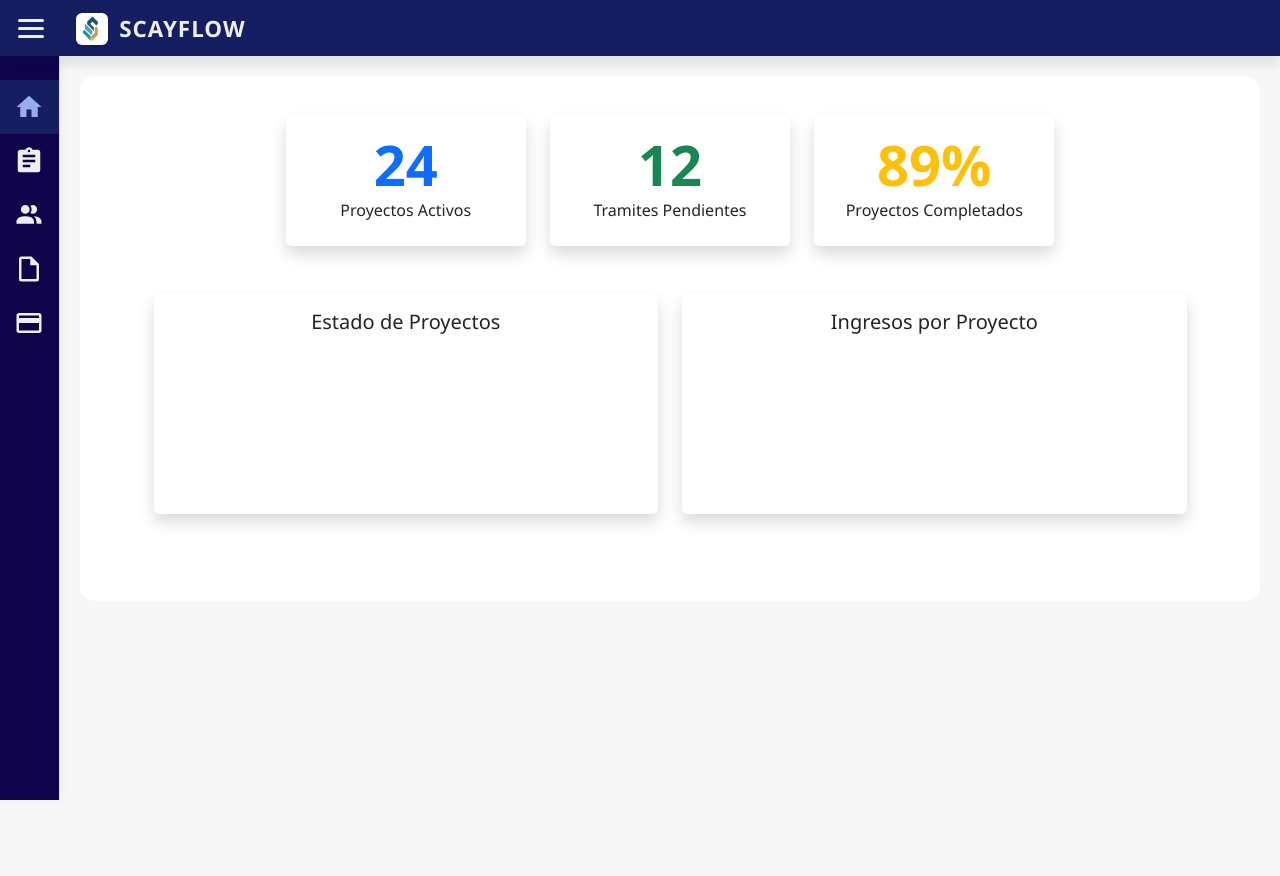
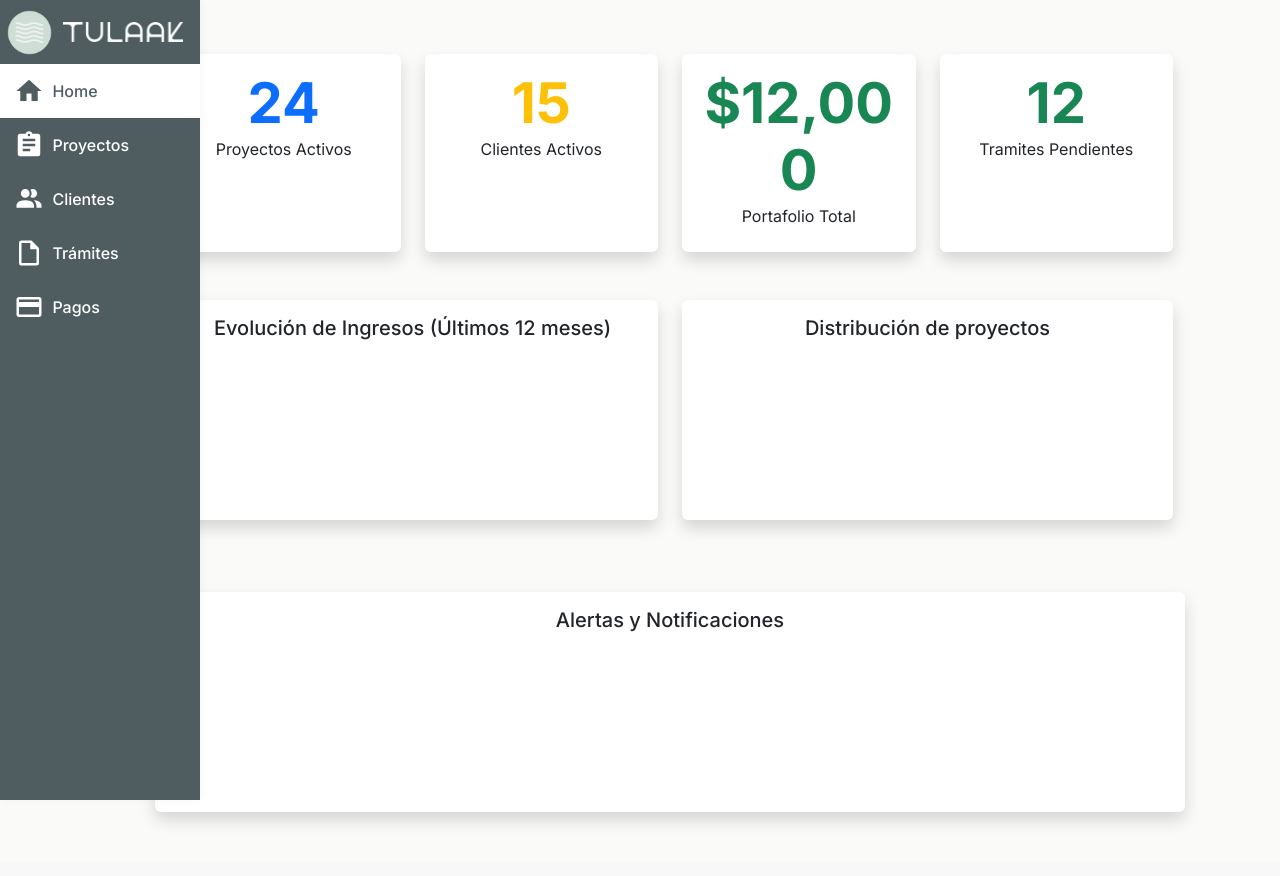
Before and after one commit to WilliamOG28/SCAYFLOW, a Django app: page / in a window 1280 px wide. After the commit the page ends 823 px from the top, so only its background shows below. Run offline with Django 5.2, Linux system fonts and the light colour scheme; a map, chart or similar area stays blank.

Commit message:
Cambios en la paleta de colores

```diff
--- a/SCAY/Proyectos/static/css/index_style.css
+++ b/SCAY/Proyectos/static/css/index_style.css
@@ -1,186 +1,116 @@
-/* ==========================================================================
-   VARIABLES CSS
-   ========================================================================== */
+@import url('https://fonts.googleapis.com/css2?family=Inter:wght@400;500;700&display=swap');
+/* =========================
+   VARIABLES
+   ========================= */
 :root {
-    --background-color: #f7f7f7;
-    --navbar-bg: #141E61;
-    --navbar-text: #EEEEEE;
-    --sidebar-bg: #0F044C;
-    --sidebar-text: #EEEEEE;
-    --sidebar-hover: #787A91;
-    --sidebar-selected: #141E61;
-    --sidebar-selected-text: #98ABEE;
-    --brand-accent: #98ABEE;
-    --border-color: #e0e0e0;
-    --shadow: 0 10px 8px rgba(20, 30, 97, 0.08);
+  --background-color: #FAFAF9;
+  --sidebar-bg: #4F5D61;
+  --sidebar-text: #FFF;
+  --sidebar-hover: #FFF;
+  --sidebar-selected: #FFF;
+  --sidebar-selected-text: #4F5D61;
   --sidebar-width: 200px;
   --sidebar-width-collapsed: 60px;
   --sidebar-icon-size: 24px;
   --sidebar-icon-container: 30px;
-    --navbar-height: 56px;
-    --bs-heading-color: #EEEEEE;
+  --bs-heading-color: #EEE;
 }
 
-/* ==========================================================================
-   RESET Y BASE
-   ========================================================================== */
+/* =========================
+   RESET & BASE
+   ========================= */
 * {
   box-sizing: border-box;
   margin: 0;
   padding: 0;
-    font-family: 'Segoe UI', Arial, sans-serif;
+  font-family: 'Inter', 'Helvetica Neue', Arial, sans-serif;
+  font-size: 1rem;
+}
+body {
+  background: var(--background-color);
 }
 
-body {
-    background: var(--background-color);
-    min-height: 100vh;
-}
-
-/* ==========================================================================
-   CONTAINER PRINCIPAL (Contenido principal de la página)
-   ========================================================================== */
+/* =========================
+   CONTAINER PRINCIPAL
+   ========================= */
 .container {
-    background-color: white;
   border-radius: 15px;
-    height: 100%;
-    margin-top: calc(var(--navbar-height) + 20px); /* Espacio debajo de la navbar */
-    margin-left: calc(var(--sidebar-width) + 20px); /* Espacio a la derecha del sidebar */
+  margin-left: calc(var(--sidebar-width) + 20px);
   margin-right: 20px;
-    margin-bottom: 20px; /* Espacio derecho */
+  margin-bottom: 20px;
+  padding: 20px;
   transition: margin-left 0.3s cubic-bezier(0.4, 0, 0.2, 1);
-    padding: 5px;
   width: auto;
   max-width: none;
 }
-
-/* Cuando el sidebar está colapsado */
 body:has(.sidebar.collapsed) .container,
-.sidebar.collapsed ~ .container,
-.sidebar-collapsed .container {
+.sidebar-collapsed .container,
+.sidebar.collapsed ~ .container {
   margin-left: calc(var(--sidebar-width-collapsed) + 20px);
 }
 
-/* ==========================================================================
-   NAVBAR SUPERIOR
-   ========================================================================== */
-.navbar {
-    background: var(--navbar-bg);
-    color: var(--navbar-text);
-    box-shadow: var(--shadow);
-    width: 100%;
-    height: var(--navbar-height);
-    display: flex;
-    align-items: center;
-    justify-content: space-between;
-    padding: 0.7rem 10px;
-    position: fixed;
-    top: 0;
-    left: 0;
-    z-index: 200;
-}
-
-.navbar-left {
-    display: flex;
-    align-items: center;
-    gap: 1.5rem;
-}
-
+/* =========================
+   BRAND
+   ========================= */
 .brand {
   display: flex;
   align-items: center;
   gap: 0.7rem;
+  padding: 7px;
+}
+.brand-logo {
+  height: 45px;
+  width: 45px;
+  object-fit: contain;
+}
+.brand-logo-nombre {
+  height: 50px;
+  width: 120px;
+  object-fit: contain;
 }
 
-.brand-logo {
-    height: 32px;
-    width: 32px;
-    object-fit: contain;
-    border-radius: 6px;
-    background: #fff;
-    box-shadow: 0 1px 4px rgba(0, 0, 0, 0.07);
-}
-
-.brand-title {
-    font-size: 1.4rem;
-    font-weight: 700;
-    letter-spacing: 1px;
-    color: var(--navbar-text);
-    transition: opacity 0.2s ease;
-}
-
-.menu-toggle {
-    background: none;
-    border: none;
-    display: flex;
-    flex-direction: column;
-    gap: 5px;
-    cursor: pointer;
-    padding: 8px;
-    border-radius: 6px;
-    transition: background 0.2s ease;
-}
-
-.menu-toggle:focus,
-.menu-toggle:hover {
-    background: rgba(255, 255, 255, 0.08);
-}
-
-.menu-bar {
-    width: 26px;
-    height: 3px;
-    background: var(--navbar-text);
-    border-radius: 2px;
-    display: block;
-    transition: all 0.3s ease;
-}
-
-.navbar-right {
-    display: flex;
-    align-items: center;
-    gap: 1rem;
-}
-
-/* ==========================================================================
-   SIDEBAR LATERAL
-   ========================================================================== */
+/* =========================
+   SIDEBAR
+   ========================= */
 .sidebar {
   background: var(--sidebar-bg);
   color: var(--sidebar-text);
   width: var(--sidebar-width);
-    height: calc(100vh - var(--navbar-height));
+  height: 100%;
   position: fixed;
-    top: var(--navbar-height);
   left: 0;
   z-index: 100;
-    border-right: 1px solid var(--border-color);
   box-shadow: 2px 0 8px rgba(20, 30, 97, 0.04);
   transition: width 0.3s cubic-bezier(0.4, 0, 0.2, 1);
   overflow: hidden;
 }
-
-/* Sidebar colapsado */
 .sidebar.collapsed {
   width: var(--sidebar-width-collapsed);
 }
-
-/* ==========================================================================
-   NAVEGACIÓN DEL SIDEBAR
-   ========================================================================== */
-.sidebar nav {
-    padding: 1.5rem 0;
-    height: 100%;
+#sidebar-hover-area {
+  position: fixed;
+  top: 0;
+  left: 0;
+  width: var(--sidebar-width-collapsed);
+  height: 100vh;
+  z-index: 99;
+  background: transparent;
+}
+#sidebar-hover-area:hover ~ .sidebar,
+.sidebar:hover {
+  width: var(--sidebar-width) !important;
 }
 
+/* =========================
+   SIDEBAR NAVIGATION
+   ========================= */
 .sidebar nav ul {
   list-style: none;
-    padding: 0;
-    margin: 0;
+  padding: 0%;
 }
-
 .sidebar nav li {
   width: 100%;
 }
-
 .sidebar a {
   display: flex;
   align-items: center;
@@ -190,24 +120,22 @@
   color: var(--sidebar-text);
   font-weight: 500;
   font-size: 0.9rem;
-    transition: background-color 0.2s ease, color 0.2s ease;
+  transition: background-color 0.2s, color 0.2s;
   position: relative;
   white-space: nowrap;
 }
-
-.sidebar a:hover {
+.sidebar a:hover,
+.sidebar a.selected {
   background: var(--sidebar-hover);
-    color: #fff;
+  color: var(--sidebar-selected-text);
+}
+.sidebar a.selected {
+  background: var(--sidebar-selected);
 }
 
-.sidebar a.selected {
-    background: var(--sidebar-selected);
-    color: var(--sidebar-selected-text);
-}
-
-/* ==========================================================================
-   ICONOS DEL SIDEBAR
-   ========================================================================== */
+/* =========================
+   SIDEBAR ICONS
+   ========================= */
 .sidebar .icon {
   display: flex;
   align-items: center;
@@ -217,93 +145,38 @@
   min-width: var(--sidebar-icon-container);
   font-size: var(--sidebar-icon-size);
   color: inherit;
-    transition: color 0.2s ease;
+  transition: color 0.2s;
   position: relative;
 }
 
-.sidebar a.selected .icon {
-    color: var(--brand-accent);
-}
-
-/* ==========================================================================
-   ETIQUETAS DEL SIDEBAR (LABELS)
-   ========================================================================== */
+/* =========================
+   SIDEBAR LABELS
+   ========================= */
 .sidebar .label {
   margin-left: 0.5rem;
-    transition: opacity 0.3s ease, transform 0.3s ease;
+  transition: opacity 0.3s, transform 0.3s;
   transform: translateX(0);
   opacity: 1;
   flex: 1;
 }
-
-/* Sidebar colapsado: ocultar labels */
 .sidebar.collapsed .label {
   opacity: 0;
   visibility: hidden;
   width: 0;
   margin-left: 0;
 }
+#sidebar-hover-area:hover ~ .sidebar .label,
+.sidebar:hover .label {
+  opacity: 1 !important;
+  visibility: visible !important;
+  width: auto !important;
+  margin-left: 0.5rem !important;
+}
 
-/* Sidebar colapsado: mantener iconos alineados */
+/* Sidebar collapsed: keep icons aligned */
 .sidebar.collapsed a {
-    padding: 0.75rem 0.9rem;
   justify-content: flex-start;
 }
-
 .sidebar.collapsed .icon {
   margin-left: 0;
 }
-
-/* ==========================================================================
-   RESPONSIVE (MÓVIL)
-   ========================================================================== */
-@media (max-width: 768px) {
-    /* El container ocupa casi todo el ancho, sin margen izquierdo para sidebar */
-    .container {
-        margin-left: 20px;
-        margin-right: 20px;
-        width: calc(100% - 40px);
-        max-width: none;
-    }
-    /* Cuando el sidebar está visible en móvil, el container no se mueve */
-    body:has(.sidebar.show) .container,
-    .sidebar.show ~ .container,
-    .sidebar-expanded .container {
-        margin-left: 20px;
-    }
-
-    /* Sidebar oculto por defecto en móvil */
-    .sidebar {
-        transform: translateX(-100%);
-        transition: transform 0.3s ease, width 0.3s ease;
-    }
-    /* Sidebar visible en móvil */
-    .sidebar.show {
-        transform: translateX(0);
-    }
-    /* Sidebar colapsado en móvil */
-    .sidebar.collapsed {
-        transform: translateX(-100%);
-    }
-    /* Sidebar colapsado pero visible en móvil */
-    .sidebar.collapsed.show {
-        transform: translateX(0);
-        width: var(--sidebar-width-collapsed);
-    }
-    /* Redundante pero asegura que el container no se mueva cuando sidebar está visible */
-    body:has(.sidebar.show) .container,
-    .sidebar.show ~ .container {
-        margin-left: 20px;
-    }
-}
-
-/* ==========================================================================
-   UTILIDADES PARA NAVEGADORES SIN :has()
-   ========================================================================== */
-/* Si usas JS para agregar clases al body según el estado del sidebar */
-.sidebar-expanded .container {
-    margin-left: calc(var(--sidebar-width) + 20px);
-}
-.sidebar-collapsed .container {
-    margin-left: calc(var(--sidebar-width-collapsed) + 20px);
-}
--- a/SCAY/Proyectos/static/js/sidebar.js
+++ /dev/null
@@ -1,38 +0,0 @@
-// Sidebar toggle and active state logic
-
-document.addEventListener('DOMContentLoaded', function () {
-    const sidebar = document.getElementById('sidebar');
-    const menuToggle = document.querySelector('.menu-toggle');
-    const links = sidebar.querySelectorAll('a');
-
-    // Toggle sidebar collapsed/expanded
-    menuToggle.addEventListener('click', function () {
-        const isMobile = window.innerWidth <= 700;
-        if (isMobile) {
-            sidebar.classList.toggle('open');
-        } else {
-            sidebar.classList.toggle('collapsed');
-        }
-    });
-
-    // Active state for sidebar links
-    links.forEach(link => {
-    link.addEventListener('click', function (e) {
-    // Solo prevenir el default si el href es '#'
-    if (this.getAttribute('href') === '#') {
-    e.preventDefault();
-    }
-    links.forEach(l => l.classList.remove('selected'));
-    this.classList.add('selected');
-    });
-    });
-
-    // Cierra el sidebar en móvil al hacer click fuera
-    document.addEventListener('click', function (e) {
-        if (window.innerWidth <= 700 && sidebar.classList.contains('open')) {
-            if (!sidebar.contains(e.target) && !menuToggle.contains(e.target)) {
-                sidebar.classList.remove('open');
-            }
-        }
-    });
-});
--- a/SCAY/Proyectos/templates/base.html
+++ b/SCAY/Proyectos/templates/base.html
@@ -16,28 +16,17 @@
         <link rel="stylesheet" href="{% static 'css/index_style.css' %}">
     </head>
     <body>
-        <!-- Barra de navegación superior -->
-        <header class="navbar" role="banner">
-            <div class="navbar-left">
-                <!-- Botón para abrir/cerrar el menú lateral -->
-                <button class="menu-toggle" aria-label="Abrir menú lateral" aria-controls="sidebar" aria-expanded="false">
-                    <span class="menu-bar"></span>
-                    <span class="menu-bar"></span>
-                    <span class="menu-bar"></span>
-                </button>
+    <!-- Área invisible para activar el sidebar al acercar el cursor -->
+    <div id="sidebar-hover-area"></div>
+    <!-- Menú lateral de navegación -->
+    <section class="sidebar collapsed" id="sidebar" role="navigation" aria-label="Menú principal">
+            <nav>
                 <!-- Logo y nombre de la aplicación -->
                 <div class="brand">
-                    <img src="{% static 'img/logo.png' %}" alt="Logo" class="brand-logo" height="32"/>
-                    <span class="brand-title">SCAYFLOW</span>
+                        <img src="{% static 'img/logo.png' %}" alt="Logo" class="brand-logo">
+                        <!--<img src="{% static 'img/logo-nombre.png' %}" alt="Logo" class="brand-logo-nombre">-->
+                        <img src="{% static 'img/logo-nombre.png' %}" alt="Logo" class="brand-logo-nombre">
                 </div>
-            </div>
-            <div class="navbar-right">
-                <!-- Espacio para botones de usuario, notificaciones, etc. -->
-            </div>
-        </header>
-        <!-- Menú lateral de navegación -->
-        <section class="sidebar collapsed" id="sidebar" role="navigation" aria-label="Menú principal">
-            <nav>
                 <ul>
                     <!-- Opción Home -->
                     <li>
@@ -119,6 +108,24 @@
                                 </div>
                             </div>
                         </div>
+                        <!-- KPI: Proyectos Completados -->
+                        <div class="col-12 col-sm-6 col-lg-3">
+                            <div class="card border-0 shadow h-100">
+                                <div class="card-body text-center">
+                                    <div class="display-4 fw-bold text-warning" id="kpiProyectosCompletados">15</div>
+                                    <div class="card-title">Clientes Activos</div>
+                                </div>
+                            </div>
+                        </div>
+                        <!-- KPI: Ingresos Totales -->
+                        <div class="col-12 col-sm-6 col-lg-3">
+                            <div class="card border-0 shadow h-100">
+                                <div class="card-body text-center">
+                                    <div class="display-4 fw-bold text-success" id="kpiIngresosTotales">$12,000</div>
+                                    <div class="card-title">Portafolio Total</div>
+                                </div>
+                            </div>
+                        </div>
                         <!-- KPI: Ingresos Totales -->
                         <div class="col-12 col-sm-6 col-lg-3">
                             <div class="card border-0 shadow h-100">
@@ -128,15 +135,7 @@
                                 </div>
                             </div>
                         </div>
-                        <!-- KPI: Proyectos Completados -->
-                        <div class="col-12 col-sm-6 col-lg-3">
-                            <div class="card border-0 shadow h-100">
-                                <div class="card-body text-center">
-                                    <div class="display-4 fw-bold text-warning" id="kpiProyectosCompletados">89%</div>
-                                    <div class="card-title">Proyectos Completados</div>
-                                </div>
-                            </div>
-                        </div>
+
                     </div>
                 </section>
                 <!-- Dashboard de Gráficos -->
@@ -146,7 +145,7 @@
                         <div class="col-md-6 mb-4">
                             <div class="card border-0 shadow h-100">
                                 <div class="card-body">
-                                    <h5 class="card-title text-center">Estado de Proyectos</h5>
+                                    <h5 class="card-title text-center">Evolución de Ingresos (Últimos 12 meses)</h5>
                                     <canvas id="chartEstadoProyectos"></canvas>
                                 </div>
                             </div>
@@ -155,18 +154,26 @@
                         <div class="col-md-6 mb-4">
                             <div class="card border-0 shadow h-100">
                                 <div class="card-body">
-                                    <h5 class="card-title text-center">Ingresos por Proyecto</h5>
+                                    <h5 class="card-title text-center">Distribución de proyectos</h5>
                                     <canvas id="chartIngresosProyectos"></canvas>
                                 </div>
                             </div>
                         </div>
                     </div>
                 </section>
+                <section>
+                    <div class="row">
+                            <div class="card border-0 shadow h-100">
+                                <div class="card-body">
+                                    <h5 class="card-title text-center">Alertas y Notificaciones</h5>
+                                    <canvas id="chartIngresosProyectos"></canvas>
+                                </div>
+                            </div>
+                    </div>
+                </section>
             </div>
             {% endblock %}
         </div>
-        <!-- Scripts JavaScript -->
-        <script src="{% static 'js/sidebar.js' %}"></script>
         <!-- Bootstrap JS y dependencias desde CDN -->
         <script src="https://cdn.jsdelivr.net/npm/@popperjs/core@2.11.8/dist/umd/popper.min.js"integrity="sha384-I7E8VVD/ismYTF4hNIPjVp/Zjvgyol6VFvRkX/vR+Vc4jQkC+hVqc2pM8ODewa9r"crossorigin="anonymous"></script>
         <script src="https://cdn.jsdelivr.net/npm/bootstrap@5.3.2/dist/js/bootstrap.min.js"integrity="sha384-BBtl+eGJRgqQAUMxJ7pMwbEyER4l1g+O15P+16Ep7Q9Q+zqX6gSbd85u4mG4QzX+"crossorigin="anonymous"></script>
```
Also changed, not shown: SCAY/Proyectos/static/img/Imagotipo.png (added), SCAY/Proyectos/static/img/Logo-nombre.png (added), SCAY/Proyectos/static/img/logo.png, SCAY/Proyectos/static/img/ola-de-agua.png (added), 2 other files. Lines whose indentation alone changed are shown as unchanged.
